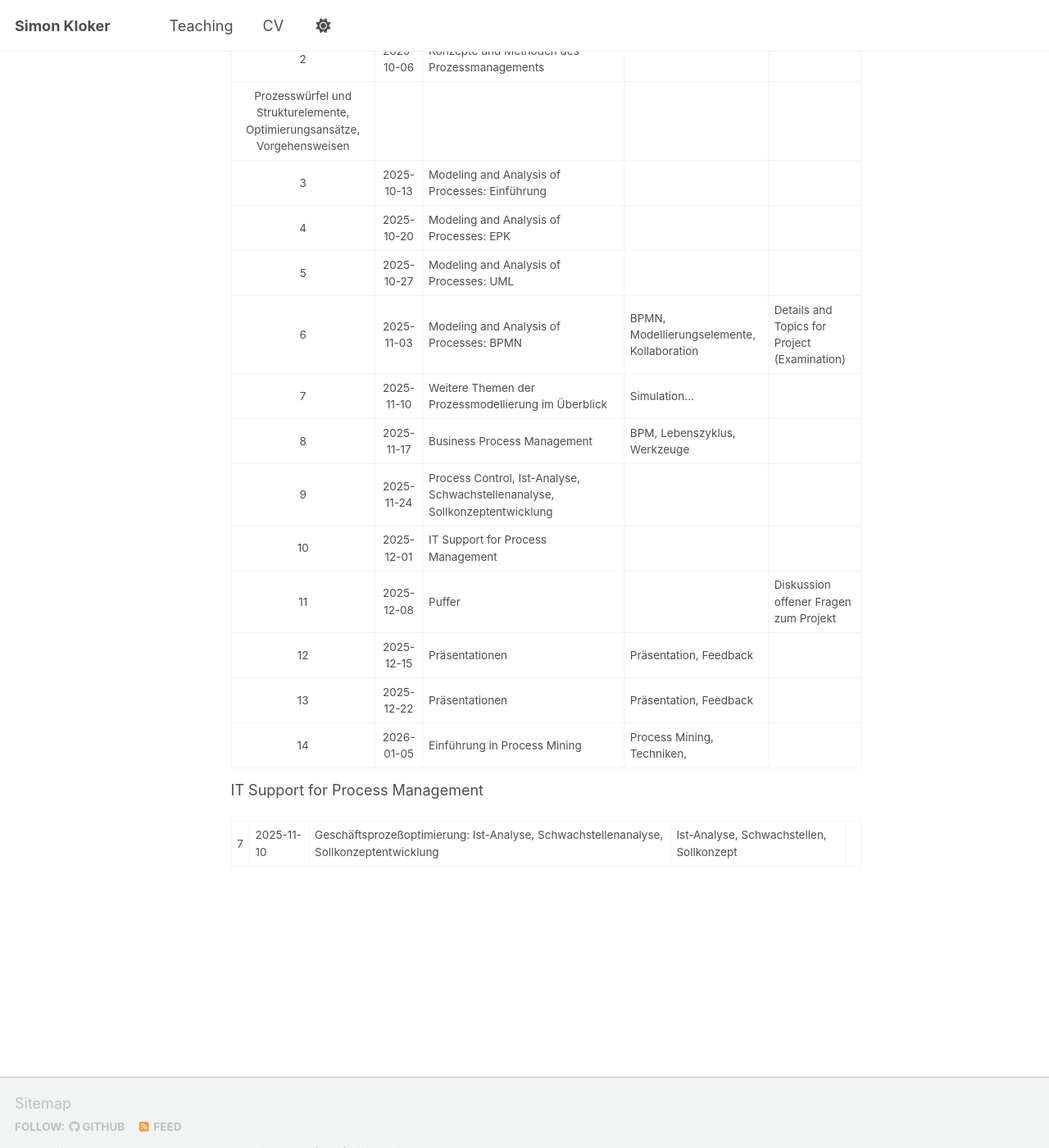
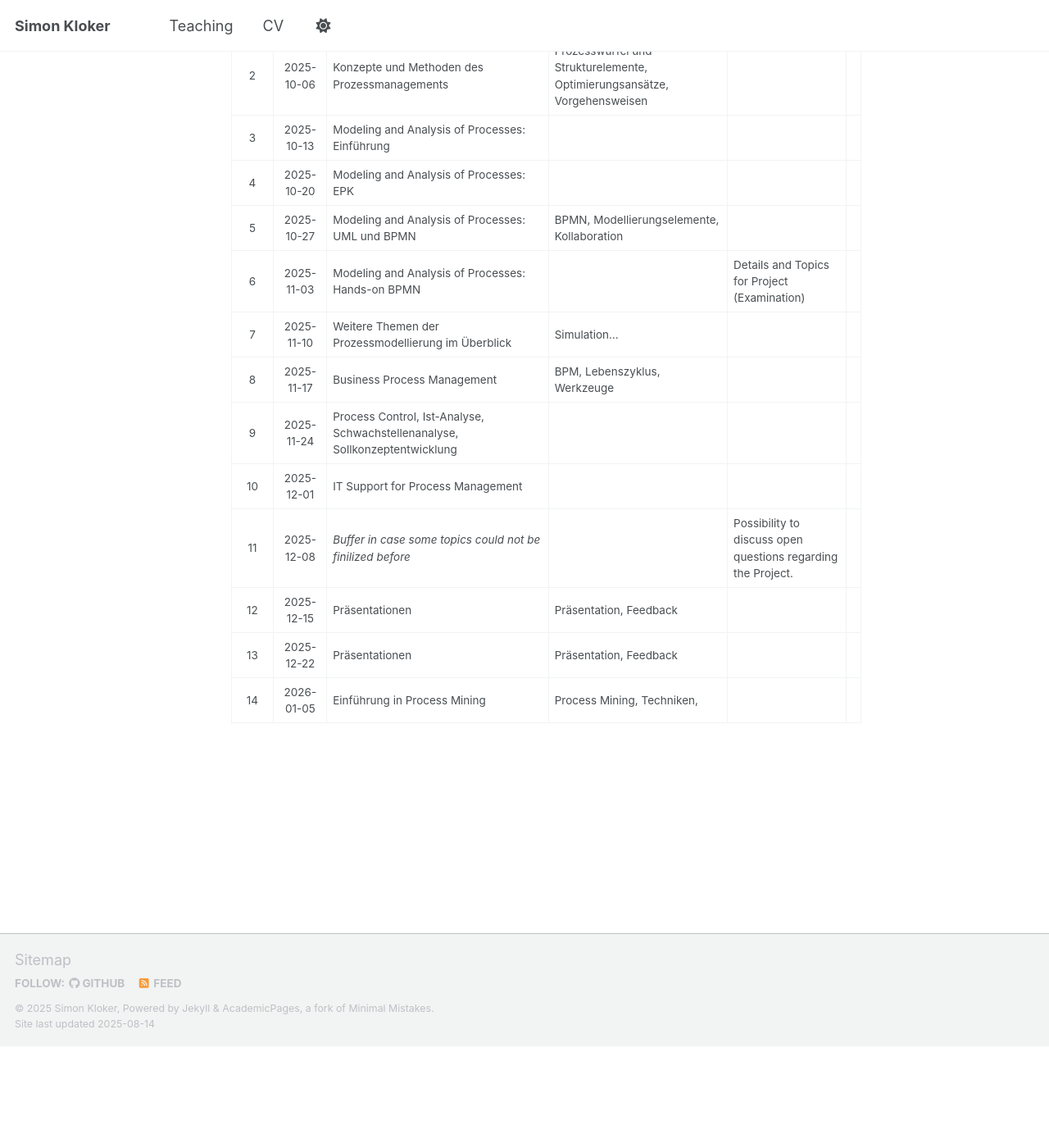
Before and after one commit to simon-kloker/simon-kloker.github.io, a Jekyll site: the page built from _pages/bwi302/course_outline.md, in a window 1280 px wide and 1400 px high, scrolled down 1117 px. Shown: the whole window at 82% size. Built offline with Jekyll 4.4.1, drawn with Linux system fonts in a browser that asks for light colours; a script that is not in the unit is left out; after the commit the page ends 2393 px from its top, so only the background shows below that.

Commit message:
update outline

```diff
--- a/_pages/bwi302/course_outline.md
+++ b/_pages/bwi302/course_outline.md
@@ -39,22 +39,16 @@ Course Outline
 | Week | Date in WT 25/26 | Topic | Key Concepts | Notes |
 |:-----:|:------------:|:-----------------------------------------------|:-----------------------------------------------|:-----------------------------------------------|
 | 1 | 2025-09-29 | Einführung in das (Geschäfts-)Prozessmanagement (BPM) | Prozess, Funktion, Workflow |  |
-| 2 | 2025-10-06 | Konzepte und Methoden des Prozessmanagements
- | Prozesswürfel und Strukturelemente, Optimierungsansätze, Vorgehensweisen |  |
+| 2 | 2025-10-06 | Konzepte und Methoden des Prozessmanagements | Prozesswürfel und Strukturelemente, Optimierungsansätze, Vorgehensweisen |  |
 | 3 | 2025-10-13 | Modeling and Analysis of Processes: Einführung  | |  |
 | 4 | 2025-10-20 | Modeling and Analysis of Processes: EPK | | |
-| 5 | 2025-10-27 | Modeling and Analysis of Processes: UML | | |
-| 6 | 2025-11-03 | Modeling and Analysis of Processes: BPMN | BPMN, Modellierungselemente, Kollaboration | Details and Topics for Project (Examination) |
+| 5 | 2025-10-27 | Modeling and Analysis of Processes: UML und BPMN | BPMN, Modellierungselemente, Kollaboration | |
+| 6 | 2025-11-03 | Modeling and Analysis of Processes: Hands-on BPMN |  | Details and Topics for Project (Examination) |
 | 7 | 2025-11-10 | Weitere Themen der Prozessmodellierung im Überblick | Simulation... |  |
 | 8 | 2025-11-17 | Business Process Management | BPM, Lebenszyklus, Werkzeuge |  |
 | 9 | 2025-11-24 | Process Control, Ist-Analyse, Schwachstellenanalyse, Sollkonzeptentwicklung | | |
 | 10 | 2025-12-01 | IT Support for Process Management |  |  |
-| 11 | 2025-12-08 | Puffer |  | Diskussion offener Fragen zum Projekt |
-| 12 | 2025-12-15 | Präsentationen | Präsentation, Feedback |  |
-| 13 | 2025-12-22 | Präsentationen | Präsentation, Feedback |  |
-| 14 | 2026-01-05 | Einführung in Process Mining | Process Mining, Techniken, | |
-
-
-IT Support for Process Management
-
-| 7 | 2025-11-10 | Geschäftsprozeßoptimierung: Ist-Analyse, Schwachstellenanalyse, Sollkonzeptentwicklung | Ist-Analyse, Schwachstellen, Sollkonzept |  |
+| 11 | 2025-12-08 | *Buffer in case some topics could not be finilized before* |  | Possibility to discuss open questions regarding the Project. |
+| 12 | 2025-12-15 | Präsentationen | Präsentation, Feedback | |
+| 13 | 2025-12-22 | Präsentationen | Präsentation, Feedback | |
+| 14 | 2026-01-05 | Einführung in Process Mining | Process Mining, Techniken, | ||
```
